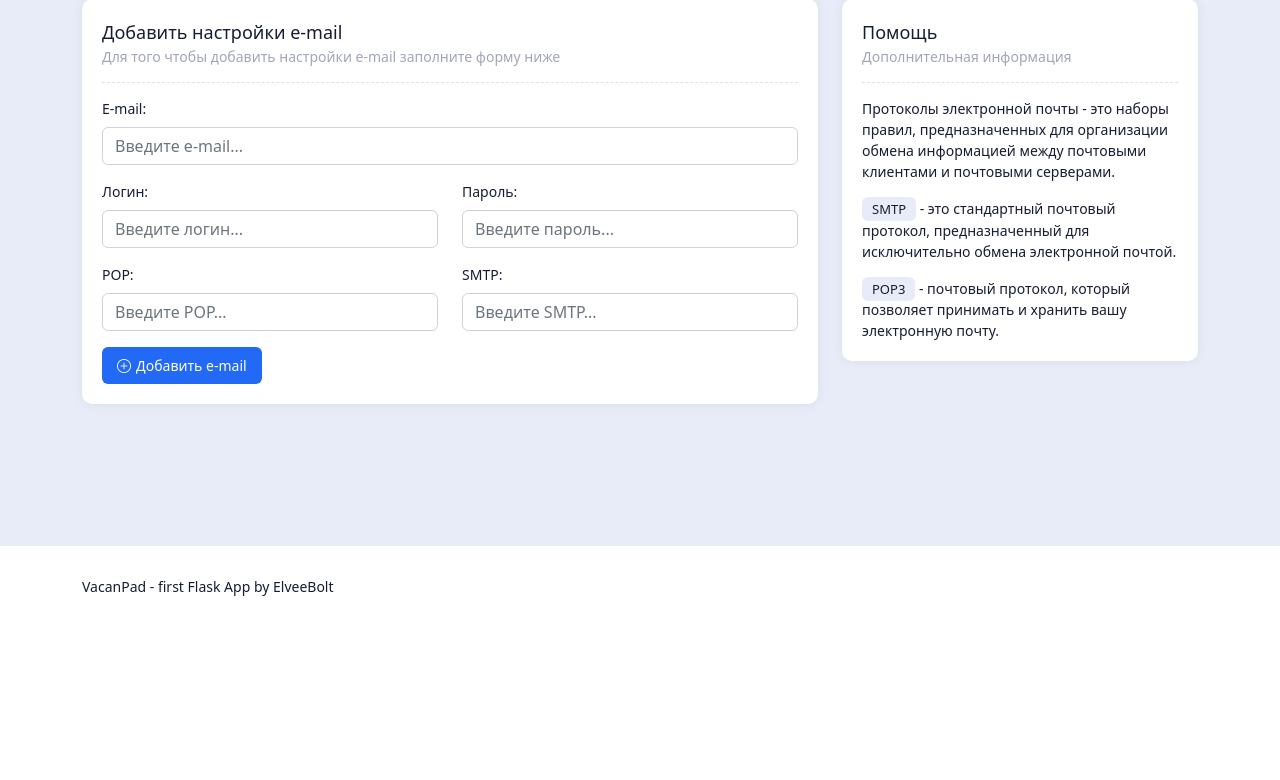
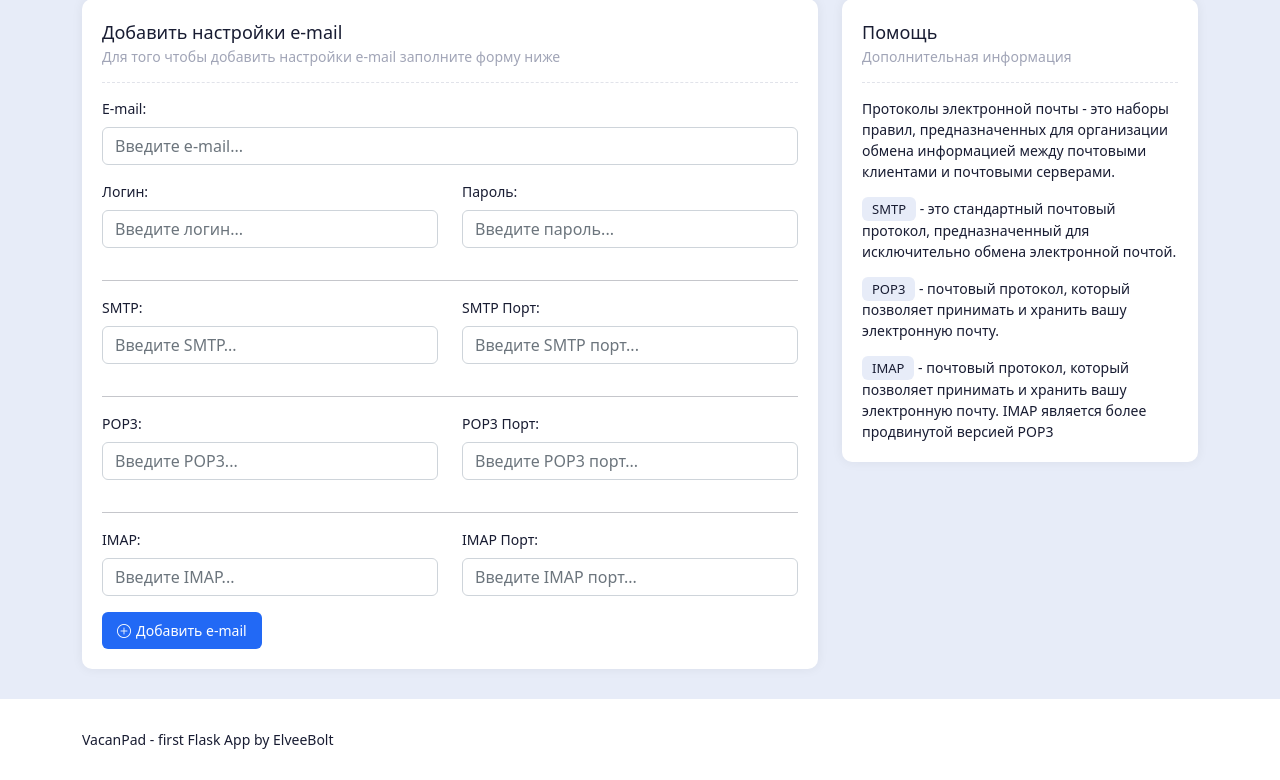
Before and after one commit to ElveeBolt/vacanpad, a Flask app: page /user/emails/add in a window 1280 px wide. Shown: the part 173-953 px from the top of the page. Before the commit the page ends 769 px from the top, so only its background shows below. Run offline with Flask 3, Linux system fonts and the light colour scheme; some libraries are stand-ins or nearby versions.

Commit message:
Added functionality for send email

```diff
--- a/main.py
+++ b/main.py
@@ -2,6 +2,7 @@ from flask import Flask, request, render_template, redirect, url_for
 import database
 from datetime import datetime
 from models import Vacancy, Event, EmailCred, Template, Document
+from email_lib import EmailSender
 
 app = Flask(__name__)
 
@@ -59,7 +60,7 @@ def vacancy_add():
     return render_template('vacancies/add.html', context=context)
 
 
-@app.route('/vacancies/<vacancy_id>', methods=['GET'])
+@app.route('/vacancies/<vacancy_id>', methods=['GET', 'POST'])
 def vacancy(vacancy_id):
     database.init_db()
     context = {
@@ -69,8 +70,30 @@ def vacancy(vacancy_id):
 
     vacancy = database.db_session.query(Vacancy).get(vacancy_id)
     events = database.db_session.query(Event).filter_by(vacancy_id=vacancy_id).limit(5).all()
+    emails = database.db_session.query(EmailCred).filter_by(user_id=1).all()
 
-    return render_template('vacancies/vacancy.html', context=context, vacancy=vacancy, events=events)
+    if request.method == 'POST':
+        email = database.db_session.query(EmailCred).get(request.form.get('email'))
+        subject = request.form.get('subject')
+        receiver_email = request.form.get('receiver_email')
+        message = request.form.get('message')
+        sender = EmailSender(
+            email=email.email,
+            login=email.login,
+            password=email.password,
+            smtp_server=email.smtp_server,
+            smtp_port=email.smtp_port,
+            pop3_server=email.pop3_server,
+            pop3_port=email.pop3_port,
+            imap_server=email.imap_server,
+            imap_port=email.imap_port,
+            subject=subject,
+            message=message,
+            receiver_email=receiver_email
+        )
+        sender.send()
+
+    return render_template('vacancies/vacancy.html', context=context, vacancy=vacancy, events=events, emails=emails)
 
 
 @app.route('/vacancies/<vacancy_id>/edit', methods=['GET', 'POST'])
@@ -410,8 +433,12 @@ def user_emails_add():
             email=request.form.get('email'),
             login=request.form.get('login'),
             password=request.form.get('password'),
-            pop_server=request.form.get('pop_server'),
-            smtp_server=request.form.get('smtp_server')
+            smtp_server=request.form.get('smtp_server'),
+            smtp_port=request.form.get('smtp_port'),
+            pop3_server=request.form.get('pop3_server'),
+            pop3_port=request.form.get('pop3_port'),
+            imap_server=request.form.get('imap_server'),
+            imap_port=request.form.get('imap_port'),
         )
 
         database.db_session.add(email)
@@ -435,8 +462,12 @@ def user_email_edit(email_id):
             'email': request.form.get('email'),
             'login': request.form.get('login'),
             'password': request.form.get('password'),
-            'pop_server': request.form.get('pop_server'),
             'smtp_server': request.form.get('smtp_server'),
+            'smtp_port': request.form.get('smtp_port'),
+            'pop3_server': request.form.get('pop3_server'),
+            'pop3_port': request.form.get('pop3_port'),
+            'imap_server': request.form.get('imap_server'),
+            'imap_port': request.form.get('imap_port'),
         })
 
         database.db_session.commit()
--- a/templates/emails/add.html
+++ b/templates/emails/add.html
@@ -32,17 +32,48 @@
                             </div>
                         </div>
                     </div>
+                    <hr>
                     <div class="row">
                         <div class="col-6">
                             <div class="mb-3">
-                                <label for="pop_server" class="form-label">POP:</label>
-                                <input type="number" class="form-control" id="pop_server" name="pop_server" required="required" placeholder="Введите POP...">
+                                <label for="smtp_server" class="form-label">SMTP:</label>
+                                <input type="text" class="form-control" id="smtp_server" name="smtp_server" placeholder="Введите SMTP...">
                             </div>
                         </div>
                         <div class="col-6">
                             <div class="mb-3">
-                                <label for="smtp_server" class="form-label">SMTP:</label>
-                                <input type="number" class="form-control" id="smtp_server" name="smtp_server" required="required" placeholder="Введите SMTP...">
+                                <label for="smtp_port" class="form-label">SMTP Порт:</label>
+                                <input type="number" class="form-control" id="smtp_port" name="smtp_port" placeholder="Введите SMTP порт...">
+                            </div>
+                        </div>
+                    </div>
+                    <hr>
+                    <div class="row">
+                        <div class="col-6">
+                            <div class="mb-3">
+                                <label for="pop3_server" class="form-label">POP3:</label>
+                                <input type="text" class="form-control" id="pop3_server" name="pop3_server" placeholder="Введите POP3...">
+                            </div>
+                        </div>
+                        <div class="col-6">
+                            <div class="mb-3">
+                                <label for="pop3_port" class="form-label">POP3 Порт:</label>
+                                <input type="number" class="form-control" id="pop3_port" name="pop3_port" placeholder="Введите POP3 порт...">
+                            </div>
+                        </div>
+                    </div>
+                    <hr>
+                    <div class="row">
+                        <div class="col-6">
+                            <div class="mb-3">
+                                <label for="imap_server" class="form-label">IMAP:</label>
+                                <input type="text" class="form-control" id="imap_server" name="imap_server" placeholder="Введите IMAP...">
+                            </div>
+                        </div>
+                        <div class="col-6">
+                            <div class="mb-3">
+                                <label for="imap_port" class="form-label">IMAP Порт:</label>
+                                <input type="number" class="form-control" id="imap_port" name="imap_port" placeholder="Введите IMAP порт...">
                             </div>
                         </div>
                     </div>
@@ -60,7 +91,9 @@
                     информацией между почтовыми клиентами и почтовыми серверами.</div>
                 <p><em>SMTP</em> - это стандартный почтовый протокол, предназначенный для
                     исключительно обмена электронной почтой.</p>
-                <p class="mb-0"><em>POP3</em> - почтовый протокол, который позволяет принимать и хранить вашу электронную почту.</p>
+                <p class="mb-3"><em>POP3</em> - почтовый протокол, который позволяет принимать и хранить вашу электронную почту.</p>
+                <p class="mb-0"><em>IMAP</em> - почтовый протокол, который позволяет принимать и хранить вашу электронную почту.
+                    IMAP является более продвинутой версией POP3</p>
             </div>
         </div>
     </div>
--- a/templates/emails/index.html
+++ b/templates/emails/index.html
@@ -18,8 +18,9 @@
                         <tr>
                             <th>E-mail</th>
                             <th>Логин</th>
-                            <th>POP</th>
                             <th>SMTP</th>
+                            <th>POP3</th>
+                            <th>IMAP</th>
                             <th>Действие</th>
                         </tr>
                     </thead>
@@ -28,8 +29,9 @@
                         <tr>
                             <td>{{ email['email'] }}</td>
                             <td>{{ email['login'] }}</td>
-                            <td>{{ email['pop_server'] }}</td>
                             <td>{{ email['smtp_server'] }}</td>
+                            <td>{{ email['pop3_server'] }}</td>
+                            <td>{{ email['imap_server'] }}</td>
                             <td>
                                 <a href="{{ url_for('user_email_edit', email_id=email['id']) }}" class="btn"><i class="bi bi-pencil-square"></i></a>
                                 <a href="{{ url_for('user_email', email_id=email['id']) }}" class="btn"><i class="bi bi-file-earmark-text"></i></a>
```
Also changed, not shown: email_lib.py (added, +49 -0 lines), models.py (+12 -4 lines), templates/emails/edit.html (+38 -5 lines), templates/emails/email.html (+6 -2 lines), templates/vacancies/vacancy.html (+29 -0 lines).
